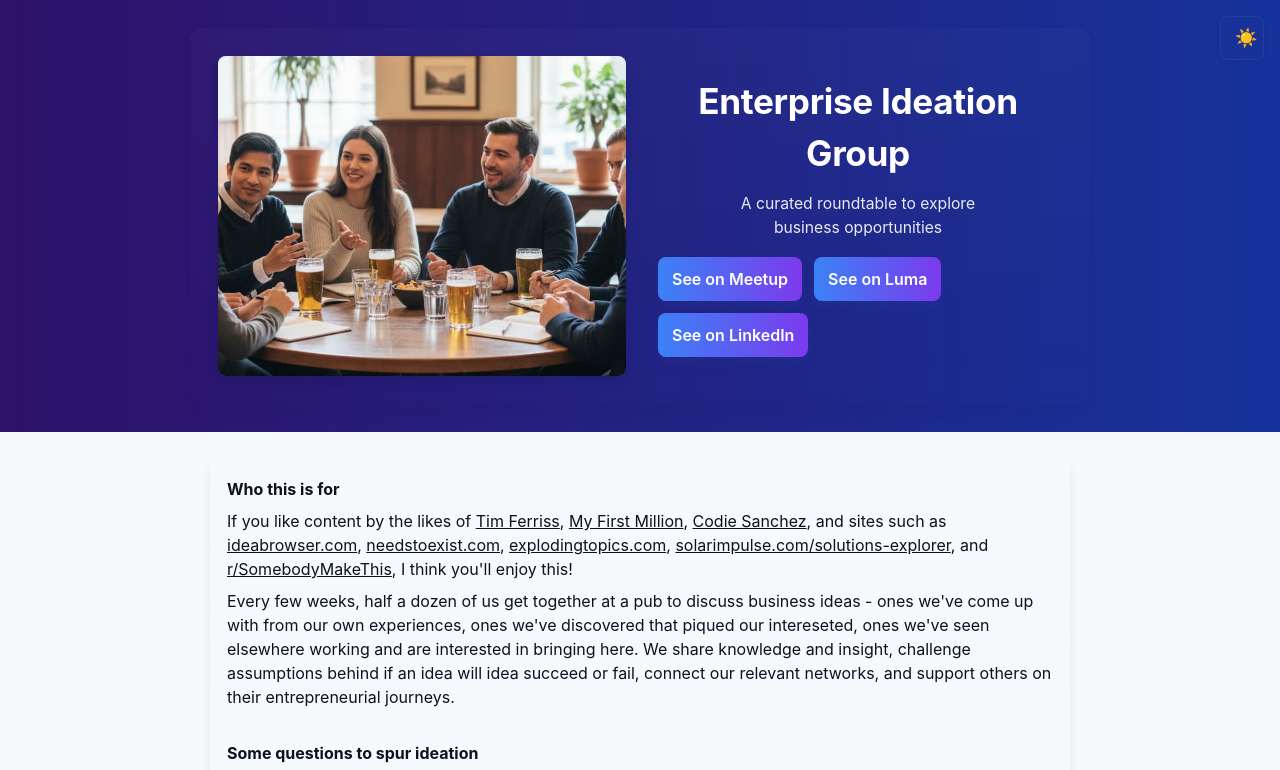
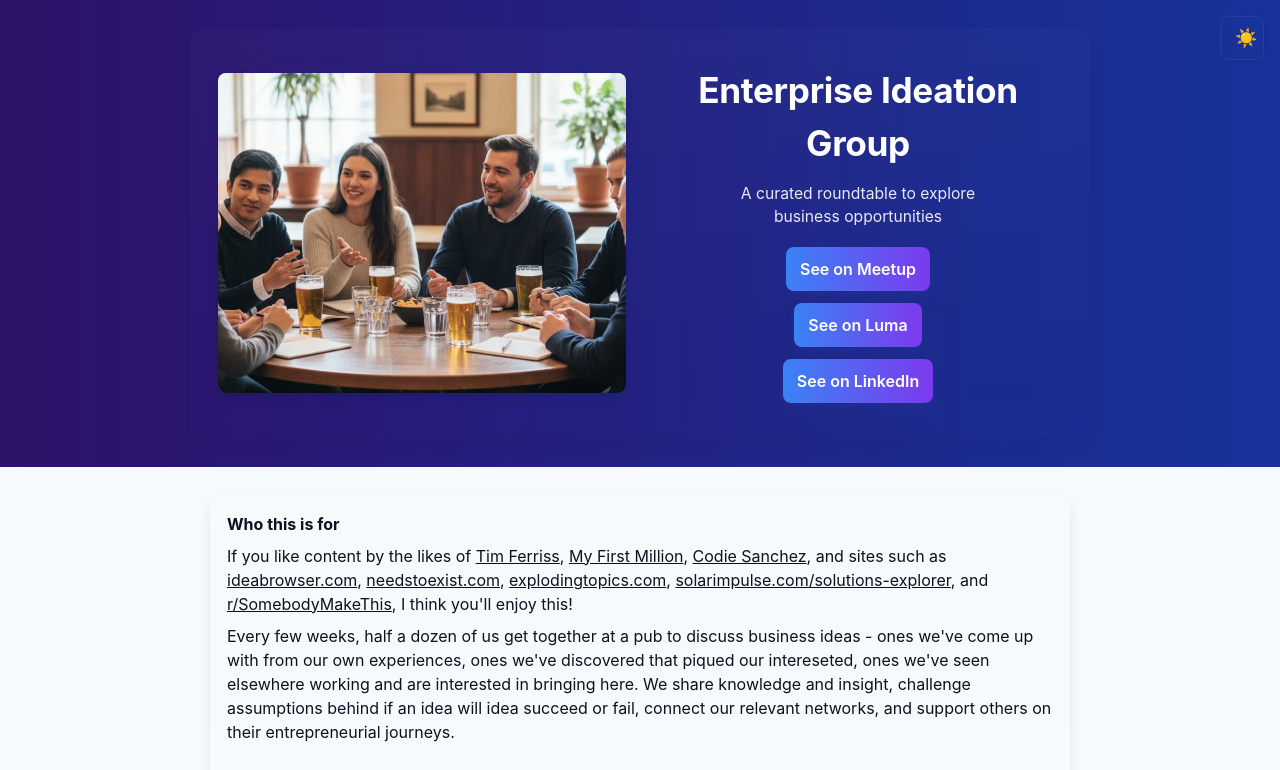
Before and after one commit to jamesdeluk/eig, a plain HTML site: page index.html in a window 1280 px wide. Shown: the top 770 px of the page. Drawn offline with Linux system fonts and the light colour scheme.

Commit message:
linkedin button style

```diff
--- a/styles.css
+++ b/styles.css
@@ -134,7 +134,14 @@ p{ margin:0 0 1rem 0; }
   .icon-toggle{ top:12px; right:12px; width:40px; height:40px; font-size:16px; }
 }
 
-.hero-buttons{ display:flex; gap:12px; flex-wrap:wrap; margin-top:6px; }
+/* Make CTA buttons stack vertically */
+.hero-buttons{
+  display:flex;
+  flex-direction:column;
+  gap:12px;
+  align-items:center;
+  margin-top:6px;
+}
 .btn{
   display:inline-block;
   padding:10px 14px;
```
